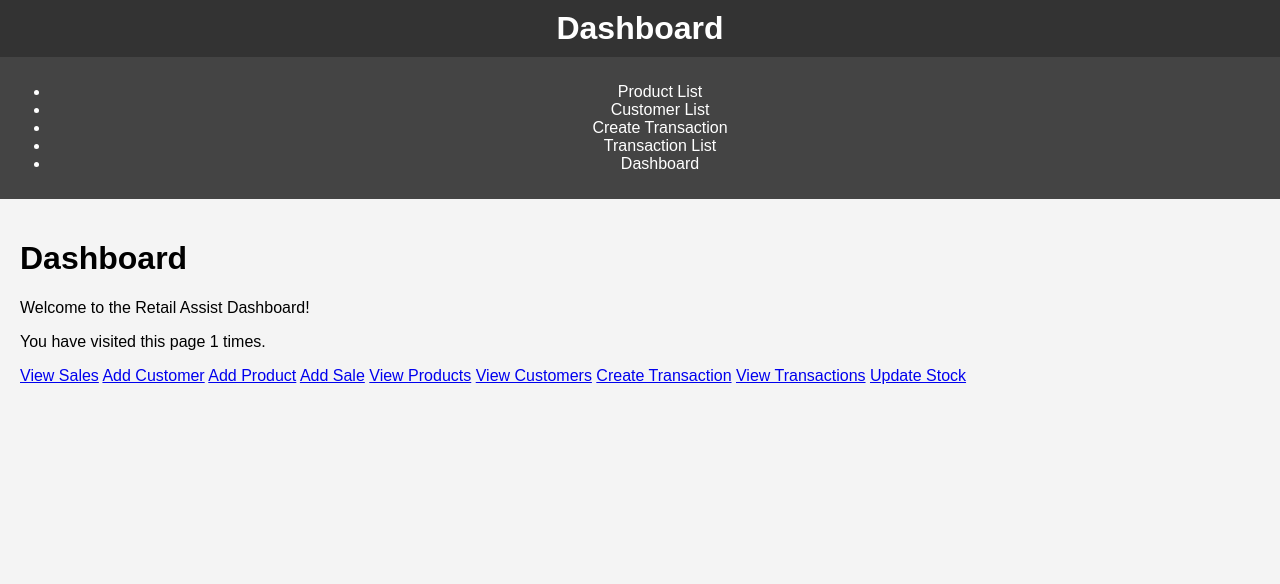
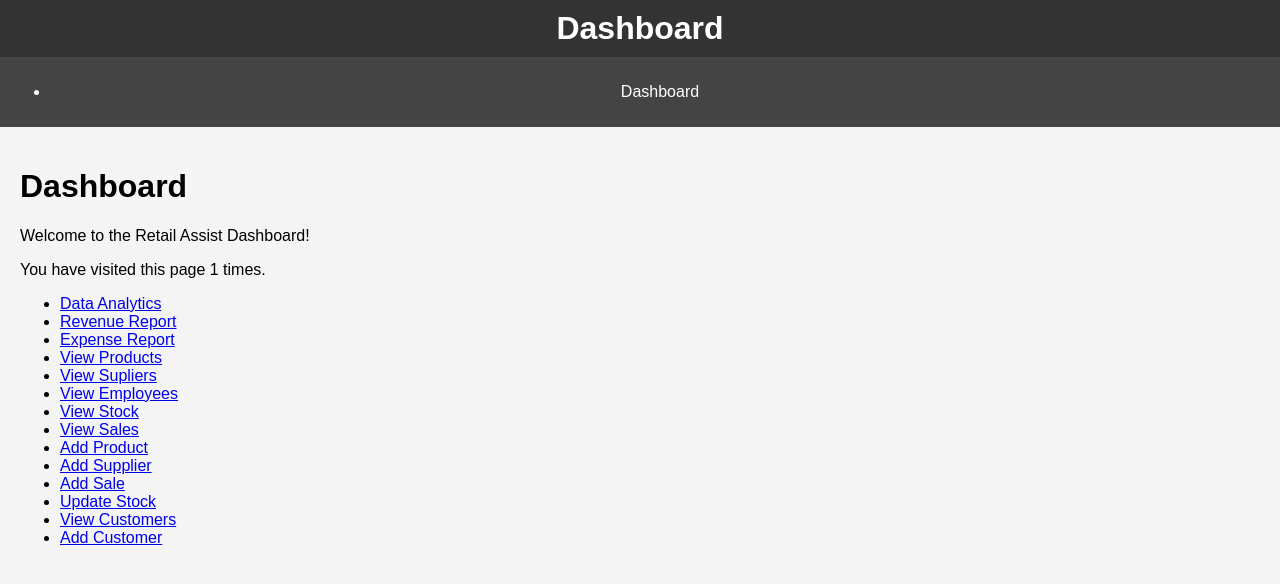
Before and after one commit to donshammah96/smartretaildb, a Django app: page /core/ in a window 1280 px wide. Shown: the top 584 px of the page. Run offline with Django 5.2, Linux system fonts and the light colour scheme; parts of the project's set-up code (start-up, migrations or seed data) failed here and were passed over.

Commit message:
web routes up and running

```diff
--- a/retailassistdb/core/templates/core/base.html
+++ b/retailassistdb/core/templates/core/base.html
@@ -14,10 +14,6 @@
 
     <nav>
         <ul>
-            <li><a href="{% url 'core:product_list' %}">Product List</a></li>
-            <li><a href="{% url 'core:customers_list' %}">Customer List</a></li>
-            <li><a href="{% url 'core:create_transaction' %}">Create Transaction</a></li>
-            <li><a href="{% url 'core:transaction_list' %}">Transaction List</a></li>
             <li><a href="{% url 'core:dashboard' %}">Dashboard</a></li>
         </ul>
     </nav>
--- a/retailassistdb/core/templates/core/dashboard.html
+++ b/retailassistdb/core/templates/core/dashboard.html
@@ -5,13 +5,22 @@
 <h1>Dashboard</h1>
 <p>Welcome to the Retail Assist Dashboard!</p>
 <p>You have visited this page {{ visits }} times.</p>
-<a href = "{% url 'core:sales' %}">View Sales</a>
-<a href="{% url 'core:add_customer' %}">Add Customer</a>
-<a href="{% url 'core:add_product' %}">Add Product</a>
-<a href="{% url 'core:add_sale' %}">Add Sale</a>
-<a href="{% url 'core:product_list' %}">View Products</a>
-<a href="{% url 'core:customer_list' %}">View Customers</a>
-<a href="{% url 'core:create_transaction' %}">Create Transaction</a>
-<a href="{% url 'core:transaction_list' %}">View Transactions</a>
-<a href="{% url 'core:update_stock' %}">Update Stock</a>
+<ul>
+    <li><a href="{% url 'core:data_analytics' %}">Data Analytics</a></li>
+    <li><a href="{% url 'core:revenue_report' %}">Revenue Report</a></li>
+    <li><a href="{% url 'core:expense_report' %}">Expense Report</a></li>
+    <li><a href="{% url 'core:product_list' %}">View Products</a></li>
+    <li><a href="{% url 'core:suppliers' %}">View Supliers</a></li>
+    <li><a href="{% url 'core:employees_list' %}">View Employees</a></li>
+    <li><a href="{% url 'core:stock' %}">View Stock</a></li>
+    <li><a href="{% url 'core:sales' %}">View Sales</a></li>
+    <li><a href="{% url 'core:add_product' %}">Add Product</a></li>
+    <li><a href="{% url 'core:add_supplier' %}">Add Supplier</a></li>
+    <li><a href="{% url 'core:add_sale' %}">Add Sale</a></li>
+    <li><a href="{% url 'core:update_stock' %}">Update Stock</a></li>
+    <li><a href="{% url 'core:customers_list' %}">View Customers</a></li>
+    <li><a href="{% url 'core:add_customer' %}">Add Customer</a></li>
+
+
+</ul>
 {% endblock %}
--- a/retailassistdb/core/urls.py
+++ b/retailassistdb/core/urls.py
@@ -1,28 +1,27 @@
 from django.urls import path
 from . import views
 
-app_name = "core"
+app_name = 'core'
 
 urlpatterns = [
-    path("", views.index, name="dashboard"),
-    path("add_sale/", views.add_sale, name="add_sale"),
-    path("stock/", views.add_sale, name="stock"),
-    path("sales/", views.add_sale, name="sales"),
-    path("add_product/", views.add_sale, name="add_product"),
-    path("add_customer/", views.add_sale, name="add_customer"),
-    path("create_transaction/", views.create_transaction, name="create_transaction"),
-    path("customers_list/", views.customer_list, name="customers_list"),
-    path("product_list/", views.product_list, name="product_list"),
-    path("transaction_list/", views.transaction_list, name="transaction_list"),
-    path("update_stock/", views.update_stock, name="update_stock"),
-    path("revenue_report/", views.revenue_report, name="revenue_report"),
-    path("expense_report/", views.expense_report, name="expense_report"),
-    path("data_analytics/", views.data_analytics, name="data_analytics"),
-    path("add_supplier/", views.add_supplier, name="add_supplier"),
-    path("suppliers/", views.suppliers, name="suppliers"),
-    path("add_employee/", views.add_employee, name="add_employee"),
-    path("employees_list/", views.employees_list, name="employees_list"),
-    path("add_expense/", views.add_expense, name="add_expense"),
-    path("add_revenue/", views.add_revenue, name="add_revenue"),
-
+    path('', views.index, name='dashboard'),
+    path('transactions/', views.transaction_list, name='transaction_list'),
+    path('transactions/add/', views.create_transaction, name='create_transaction'),
+    path('sales/add/', views.add_sale, name='add_sale'),
+    path('sales/', views.add_sale, name='sales'),
+    path('customers/', views.customer_list, name='customers_list'),
+    path('customers/add/', views.add_customer, name='add_customer'),
+    path('products/', views.product_list, name='product_list'),
+    path('products/add/', views.add_product, name='add_product'),
+    path('products/update_stock/', views.update_stock, name='update_stock'),
+    path('stock/', views.stock, name='stock'),
+    path('employees/', views.employees_list, name='employees_list'),
+    path('employees/add/', views.add_employee, name='add_employee'),
+    path('suppliers/', views.suppliers, name='suppliers'),
+    path('suppliers/add/', views.add_supplier, name='add_supplier'),
+    path('revenue_report/', views.revenue_report, name='revenue_report'),
+    path('revenue_report/add/', views.add_revenue, name='add_revenue'),
+    path('expense_report/', views.expense_report, name='expense_report'),
+    path('expense_report/add/', views.add_expense, name='add_expense'),
+    path('data_analytics/', views.data_analytics, name='data_analytics'),
 ]
--- a/retailassistdb/core/views.py
+++ b/retailassistdb/core/views.py
@@ -1,19 +1,19 @@
-from django.shortcuts import render
-from django.http import HttpResponse, HttpResponseRedirect
+from django.shortcuts import render, get_object_or_404
+from django.http import HttpResponseRedirect
+from django.urls import reverse
 from django import forms
-from django.urls import reverse
-from .models import Employee, Supplier
-# Create your views here.
+from .models import Employee, Supplier, Product, Customer, RevenueReport, ExpenseReport, DataAnalytics, Shift
 
-class AddEmployeeForm(forms.Form):
-    name = forms.CharField(max_length=100)
-    position = forms.CharField(max_length=100)
-    email = forms.EmailField()
+# Define forms for Employee and Supplier
+class AddEmployeeForm(forms.ModelForm):
+    class Meta:
+        model = Employee
+        fields = ['name', 'position', 'email', 'phone', 'hire_date', 'shift_schedule']
 
-class AddSupplierForm(forms.Form):
-    name = forms.CharField(max_length=100)
-    contact = forms.CharField(max_length=100)
-    email = forms.EmailField()
+class AddSupplierForm(forms.ModelForm):
+    class Meta:
+        model = Supplier
+        fields = ['name', 'contact_person', 'phone', 'email', 'delivery_times']
 
 class AddSaleForm(forms.Form):
     product_id = forms.ChoiceField(choices=[])  # Populate choices dynamically in the view
@@ -24,26 +24,28 @@ class CreateTransactionForm(forms.Form):
     pass
 
 class AddCustomerForm(forms.Form):
-    name = forms.CharField(max_length=100)
-    email = forms.EmailField()
+    class Meta:
+        model = Customer
+        fields = ['name', 'email', 'phone', 'loyalty_points']
 
-class AddProductForm(forms.Form):
-    name = forms.CharField(max_length=100)
-    price = forms.DecimalField(max_digits=10, decimal_places=2)
-    stock = forms.IntegerField(min_value=0)
+class AddProductForm(forms.ModelForm):
+    class Meta:
+        model = Product
+        fields = ['name', 'sku', 'price', 'stock', 'supplier', 'low_stock_threshold', 'barcode']
 
 class UpdateStockForm(forms.Form):
     product_id = forms.ChoiceField(choices=[])  # Populate choices dynamically in the view
     quantity = forms.IntegerField(min_value=1)
-class AddExpenseForm(forms.Form):
-    description = forms.CharField(max_length=255)
-    amount = forms.DecimalField(max_digits=10, decimal_places=2)
-    date = forms.DateField(widget=forms.SelectDateWidget)
 
-class AddRevenueForm(forms.Form):
-    description = forms.CharField(max_length=255)
-    amount = forms.DecimalField(max_digits=10, decimal_places=2)
-    date = forms.DateField(widget=forms.SelectDateWidget)
+class AddExpenseForm(forms.ModelForm):
+    class Meta:
+        model = ExpenseReport
+        fields = ['description', 'total_expenses', 'report_date']
+
+class AddRevenueForm(forms.ModelForm):
+    class Meta:
+        model = RevenueReport
+        fields = ['total_revenue', 'total_profit', 'report_date']
 
 def index(request):
     # Check if the session key 'visits' exists
@@ -63,15 +65,14 @@ def add_sale(request):
     if request.method == "POST":
         form = AddSaleForm(request.POST)
         if form.is_valid():
-            # Handle form submission logic here
-            sale = form.cleaned_data
-            # Add the new sale to the session
-            request.session['sales_list'] = request.session.get('sales_list', []) + [sale]
+            product_id = form.cleaned_data['product_id']
+            quantity = form.cleaned_data['quantity']
+            product = get_object_or_404(Product, pk=product_id)
+            product.update_stock(-quantity)
             return HttpResponseRedirect(reverse("core:transaction_list"))
     else:
         form = AddSaleForm()
-        # Populate product choices dynamically
-        form.fields['product_id'].choices = [(product.id, product.name) for product in []]  # Replace with actual product fetching logic
+        form.fields['product_id'].choices = [(product.id, product.name) for product in Product.objects.all()]
     return render(request, "core/add_sale.html", {'form': form})
 
 def create_transaction(request):
@@ -88,17 +89,14 @@ def create_transaction(request):
     return render(request, "core/create_transaction.html", {'form': form})
 
 def customer_list(request):
-    # Fetch customer data from the database
-    customers = request.session.get('customers_list', [])  # Replace with actual data fetching logic
+    customers = Customer.objects.all()
     return render(request, "core/customers_list.html", {"customers": customers})
 
 def product_list(request):
-    # Fetch product data from the database
-    products = request.session.get('products_list', [])  # Replace with actual data fetching logic
-    return render(request, "core/product_list.html", {"products": products})
+    products = Product.objects.all()
+    return render(request, "core/product_list.html", {"product": products})
 
 def transaction_list(request):
-    # Fetch transaction data from the database
     transactions = request.session.get('transactions_list', [])  # Replace with actual data fetching logic
     return render(request, "core/transaction_list.html", {"transactions": transactions})
 
@@ -106,130 +104,96 @@ def update_stock(request):
     if request.method == "POST":
         form = UpdateStockForm(request.POST)
         if form.is_valid():
-            # Handle form submission logic here
-            stock_update = form.cleaned_data
-            # Add the stock update to the session
-            request.session['stock_updates'] = request.session.get('stock_updates', []) + [stock_update]
+            product_id = form.cleaned_data['product_id']
+            quantity = form.cleaned_data['quantity']
+            product = get_object_or_404(Product, pk=product_id)
+            product.update_stock(quantity)
             return HttpResponseRedirect(reverse("core:product_list"))
     else:
         form = UpdateStockForm()
-        # Populate product choices dynamically
-        form.fields['product_id'].choices = [(product.id, product.name) for product in []]  # Replace with actual product fetching logic
+        form.fields['product_id'].choices = [(product.id, product.name) for product in Product.objects.all()]
     return render(request, "core/update_stock.html", {'form': form})
 
 def stock(request):
-    if "stock" not in request.session:
-        # If not, create a new list
-        request.session["stock"] = []
-    return render(request, "core/stock.html", {"stock": request.session["stock"]})
+    products = Product.objects.all()
+    return render(request, "core/stock.html", {"products": products})
 
 def add_customer(request):
     if request.method == "POST":
         form = AddCustomerForm(request.POST)
         if form.is_valid():
-            # Isolate the new customer from the 'cleaned' version of form data
-            customer = form.cleaned_data["name"]
-            # Add the new customer to our list of customers
-            request.session["customers_list"] = request.session.get("customers_list", []) + [customer]
-            # Redirect user to list of customers
-            return HttpResponseRedirect(reverse("customer_list"))
-        else:
-            # If the form is invalid, re-render the page with existing information.
-            return render(request, "core/add_customer.html", {"form": form})
-    return render(request, "core/add_customer.html", {"form": AddCustomerForm()})
+            form.save()
+            return HttpResponseRedirect(reverse("core:customer_list"))
+    else:
+        form = AddCustomerForm()
+    return render(request, "core/add_customer.html", {"form": form})
 
 def add_product(request):
     if request.method == "POST":
         form = AddProductForm(request.POST)
         if form.is_valid():
-            # Isolate the new product from the 'cleaned' version of form data
-            product = form.cleaned_data["name"]
-            # Add the new product to our list of products
-            request.session["products_list"] = request.session.get("products_list", []) + [product]
-            # Redirect user to list of products
-            return HttpResponseRedirect(reverse("product_list"))
-        else:
-            # If the form is invalid, re-render the page with existing information.
-            return render(request, "core/add_product.html", {"form": form})
-    return render(request, "core/add_product.html", {"form": AddProductForm()})
-
-def sales(request):
-    if "sales" not in request.session:
-        # If not, create a new list
-        request.session["sales"] = []
-    return render(request, "core/sales.html", {"sales": request.session["sales"]})
+            form.save()
+            return HttpResponseRedirect(reverse("core:product_list"))
+    else:
+        form = AddProductForm()
+    return render(request, "core/add_product.html", {"form": form})
 
 def add_employee(request):
     if request.method == "POST":
         form = AddEmployeeForm(request.POST)
         if form.is_valid():
-            # Handle form submission logic here
-            employee = form.cleaned_data
-            # Add the new employee to the session
-            request.session['employees_list'] = request.session.get('employees_list', []) + [employee]
+            form.save()
             return HttpResponseRedirect(reverse("core:employees_list"))
-        else:
-            return render(request, "core/add_employee.html", {"form": form})
-    return render(request, "core/add_employee.html", {"form": AddEmployeeForm()})
+    else:
+        form = AddEmployeeForm()
+    return render(request, "core/add_employee.html", {"form": form})
 
 def employees_list(request):
-    employees = request.session.get('employees_list', [])
+    employees = Employee.objects.all()
     return render(request, "core/employees_list.html", {"employees": employees})
 
 def add_supplier(request):
     if request.method == "POST":
         form = AddSupplierForm(request.POST)
         if form.is_valid():
-            # Handle form submission logic here
-            supplier = form.cleaned_data
-            # Add the new supplier to the session
-            request.session['suppliers_list'] = request.session.get('suppliers_list', []) + [supplier]
+            form.save()
             return HttpResponseRedirect(reverse("core:suppliers"))
-        else:
-            return render(request, "core/add_supplier.html", {"form": form})
-    return render(request, "core/add_supplier.html", {"form": AddSupplierForm()})
+    else:
+        form = AddSupplierForm()
+    return render(request, "core/add_supplier.html", {"form": form})
 
 def suppliers(request):
-    suppliers = request.session.get('suppliers_list', [])
+    suppliers = Supplier.objects.all()
     return render(request, "core/suppliers.html", {"suppliers": suppliers})
 
 def revenue_report(request):
-    # Fetch revenue data from the database or session
-    revenue_data = request.session.get('revenue_data', [])
+    revenue_data = RevenueReport.objects.all()
     return render(request, "core/revenue_report.html", {"revenue_data": revenue_data})
 
 def expense_report(request):
-    # Fetch expense data from the database or session
-    expense_data = request.session.get('expense_data', [])
+    expense_data = ExpenseReport.objects.all()
     return render(request, "core/expense_report.html", {"expense_data": expense_data})
 
 def data_analytics(request):
-    # Fetch analytics data from the database or session
-    analytics_data = request.session.get('analytics_data', [])
+    analytics_data = DataAnalytics.objects.all()
     return render(request, "core/data_analytics.html", {"analytics_data": analytics_data})
 
 def add_expense(request):
     if request.method == "POST":
         form = AddExpenseForm(request.POST)
         if form.is_valid():
-            # Handle form submission logic here
-            expense = form.cleaned_data
-            # Add the new expense to the session
-            request.session['expense_data'] = request.session.get('expense_data', []) + [expense]
+            form.save()
             return HttpResponseRedirect(reverse("core:expense_report"))
-        else:
-            return render(request, "core/add_expense.html", {"form": form})
-    return render(request, "core/add_expense.html", {"form": AddExpenseForm()})
+    else:
+        form = AddExpenseForm()
+    return render(request, "core/add_expense.html", {"form": form})
 
 def add_revenue(request):
     if request.method == "POST":
         form = AddRevenueForm(request.POST)
         if form.is_valid():
-            # Handle form submission logic here
-            revenue = form.cleaned_data
-            # Add the new revenue to the session
-            request.session['revenue_data'] = request.session.get('revenue_data', []) + [revenue]
+            form.save()
             return HttpResponseRedirect(reverse("core:revenue_report"))
-        else:
-            return render(request, "core/add_revenue.html", {"form": form})
-    return render(request, "core/add_revenue.html", {"form": AddRevenueForm()})
+    else:
+        form = AddRevenueForm()
+    return render(request, "core/add_revenue.html", {"form": form})
--- a/retailassistdb/retailassistdb/urls.py
+++ b/retailassistdb/retailassistdb/urls.py
@@ -20,5 +20,6 @@ from django.urls import path, include
 
 urlpatterns = [
     path('admin/', admin.site.urls),
-    path('core/', include("core.urls"))
+    path('core/', include("core.urls")),
+    path('pos/', include("pos.urls")),
 ]
```
Also changed, not shown: retailassistdb/core/templates/core/create_transaction.html (deleted, +0 -13 lines), retailassistdb/core/templates/core/transaction_list.html (deleted, +0 -21 lines), retailassistdb/pos/views.py (+233 -2 lines), retailassistdb/db.sqlite3.
